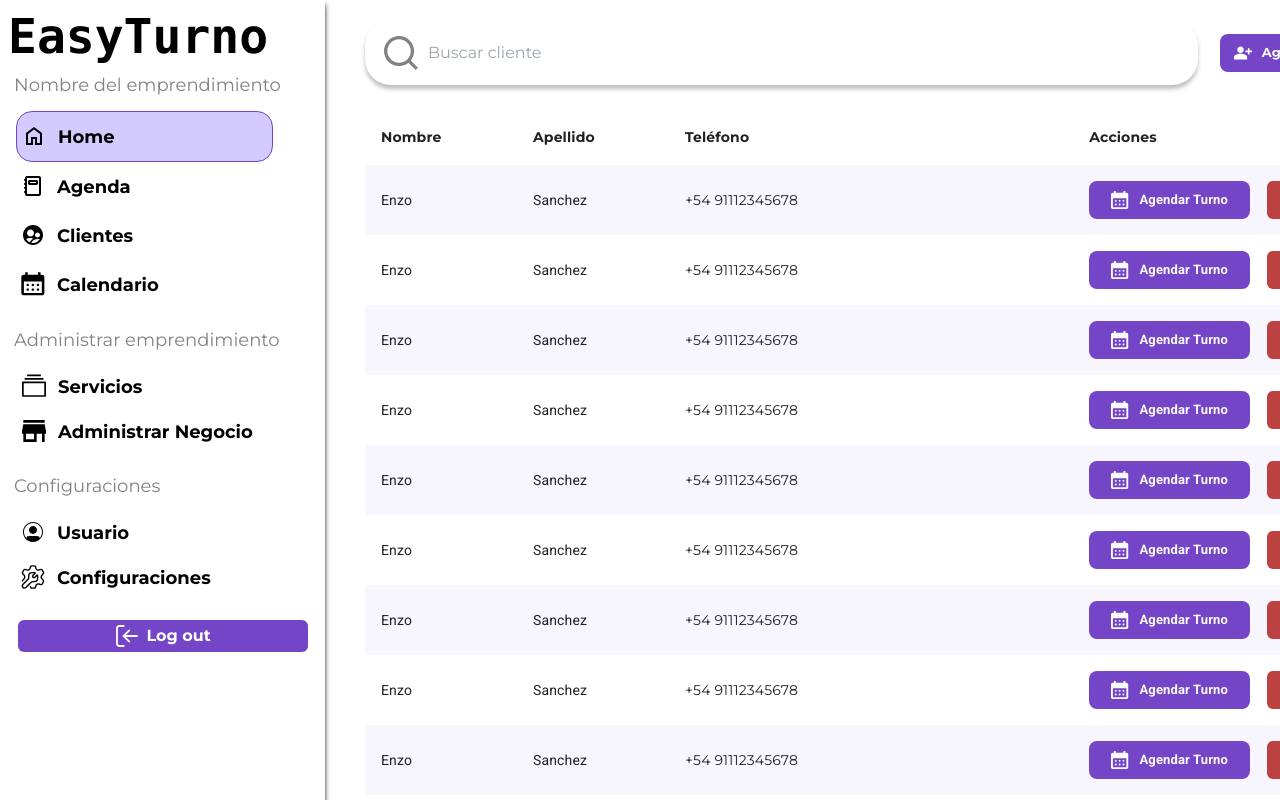
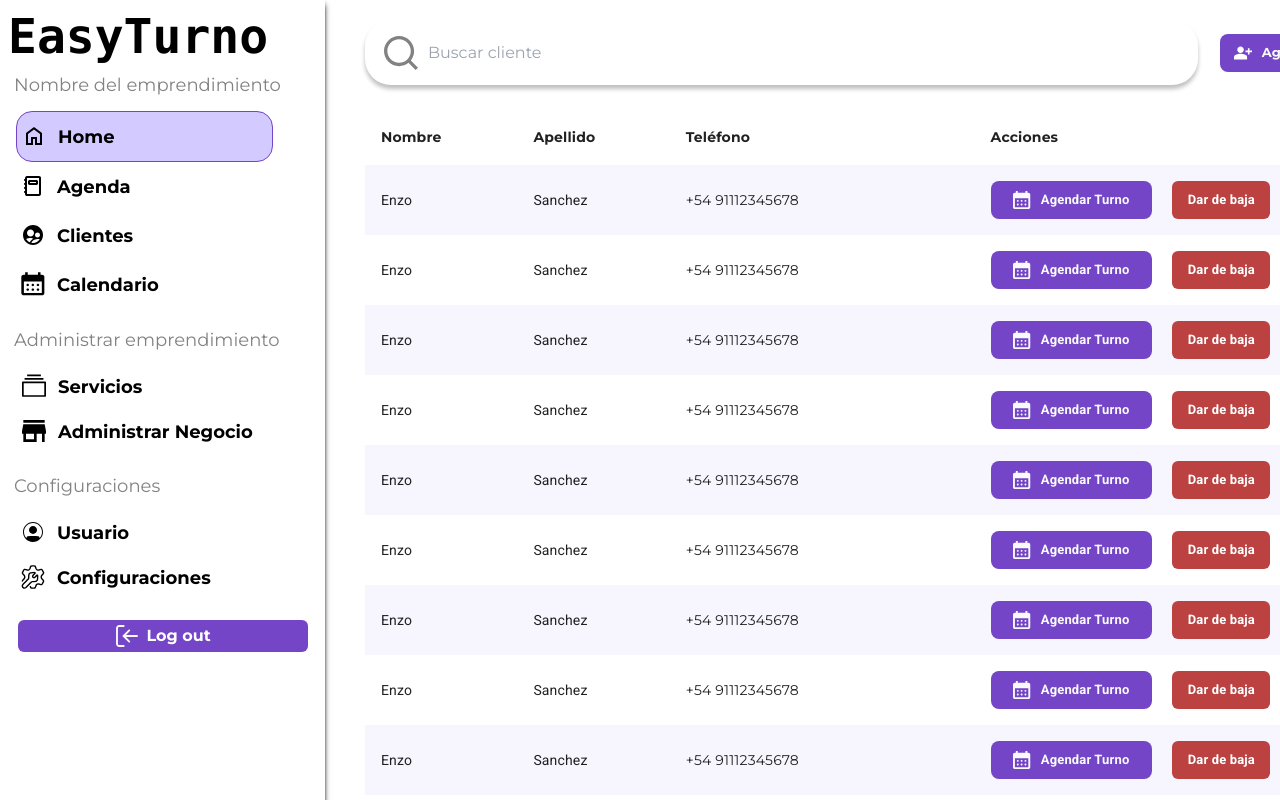
Before and after one commit to NoCountrySimulacion/EasyTurnos, a React (Vite) app in the folder Frontend/: page /clients in a window 1280 px wide. Shown: the top 800 px of the page. Built offline with nearby package versions, Linux system fonts and the light colour scheme; a web font is replaced by a local one.

Commit message:
chore: AddPageInformationClients

```diff
--- a/Frontend/package.json
+++ b/Frontend/package.json
@@ -4,7 +4,7 @@
 	"version": "0.0.0",
 	"type": "module",
 	"scripts": {
-		"dev": "vite",
+		"dev": "npm i && vite",
 		"build": "tsc && vite build",
 		"preview": "vite preview",
 		"format": "prettier --write .",
@@ -18,9 +18,7 @@
 		"@mui/icons-material": "^5.15.18",
 		"@mui/material": "^5.15.19",
 		"@mui/x-date-pickers": "^7.6.1",
-
 		"@mui/system": "^5.15.15",
-
 		"formik": "^2.4.6",
 		"leaflet": "^1.9.4",
 		"luxon": "^3.4.4",
--- a/Frontend/src/professional/mocks/rowsMock.ts
+++ b/Frontend/src/professional/mocks/rowsMock.ts
@@ -1,14 +1,74 @@
 export const rowsMock = [
-	{ name: 'Enzo', lastName: 'Sanchez', tel: '+54 91112345678' },
-	{ name: 'Enzo', lastName: 'Sanchez', tel: '+54 91112345678' },
-	{ name: 'Enzo', lastName: 'Sanchez', tel: '+54 91112345678' },
-	{ name: 'Enzo', lastName: 'Sanchez', tel: '+54 91112345678' },
-	{ name: 'Enzo', lastName: 'Sanchez', tel: '+54 91112345678' },
-	{ name: 'Enzo', lastName: 'Sanchez', tel: '+54 91112345678' },
-	{ name: 'Enzo', lastName: 'Sanchez', tel: '+54 91112345678' },
-	{ name: 'Enzo', lastName: 'Sanchez', tel: '+54 91112345678' },
-	{ name: 'Enzo', lastName: 'Sanchez', tel: '+54 91112345678' },
-	{ name: 'Enzo', lastName: 'Sanchez', tel: '+54 91112345678' },
-	{ name: 'Enzo', lastName: 'Sanchez', tel: '+54 91112345678' },
-	{ name: 'Enzo', lastName: 'Sanchez', tel: '+54 91112345678' }
+	{
+		name: 'Enzo',
+		lastName: 'Sanchez',
+		tel: '+54 91112345678',
+		to: '/clients/clients_see'
+	},
+	{
+		name: 'Enzo',
+		lastName: 'Sanchez',
+		tel: '+54 91112345678',
+		to: '/clients/clients_see'
+	},
+	{
+		name: 'Enzo',
+		lastName: 'Sanchez',
+		tel: '+54 91112345678',
+		to: '/clients/clients_see'
+	},
+	{
+		name: 'Enzo',
+		lastName: 'Sanchez',
+		tel: '+54 91112345678',
+		to: '/clients/clients_see'
+	},
+	{
+		name: 'Enzo',
+		lastName: 'Sanchez',
+		tel: '+54 91112345678',
+		to: '/clients/clients_see'
+	},
+	{
+		name: 'Enzo',
+		lastName: 'Sanchez',
+		tel: '+54 91112345678',
+		to: '/clients/clients_see'
+	},
+	{
+		name: 'Enzo',
+		lastName: 'Sanchez',
+		tel: '+54 91112345678',
+		to: '/clients/clients_see'
+	},
+	{
+		name: 'Enzo',
+		lastName: 'Sanchez',
+		tel: '+54 91112345678',
+		to: '/clients/clients_see'
+	},
+	{
+		name: 'Enzo',
+		lastName: 'Sanchez',
+		tel: '+54 91112345678',
+		to: '/clients/clients_see'
+	},
+	{
+		name: 'Enzo',
+		lastName: 'Sanchez',
+		tel: '+54 91112345678',
+		to: '/clients/clients_see'
+	},
+	{
+		name: 'Enzo',
+		lastName: 'Sanchez',
+		tel: '+54 91112345678',
+		to: '/clients/clients_see'
+	},
+	{
+		name: 'Enzo',
+		lastName: 'Sanchez',
+		tel: '+54 91112345678',
+		to: '/clients/clients_see'
+	}
 ]
--- a/Frontend/src/professional/pages/Clients.tsx
+++ b/Frontend/src/professional/pages/Clients.tsx
@@ -12,7 +12,7 @@ import { ScheduleAppointmentButton } from '../components/ScheduleAppointmentButt
 import { UnsubscribeButton } from '../components/UnsubscribeButton'
 import { styled } from '@mui/system'
 import { rowsMock } from '../mocks/rowsMock'
-
+import { Link } from 'react-router-dom'
 function TableClient() {
 	const CustomTableCell = styled(TableCell)({
 		borderBottom: 'none',
@@ -49,24 +49,23 @@ function TableClient() {
 						</CustomTableRow>
 					</TableHead>
 					<TableBody>
-						{rowsMock
-							// .slice(page * rowsPerPage, page * rowsPerPage + rowsPerPage)
-							.map((row, index) => (
+						{rowsMock.map((row, index) => (
 							<CustomTableRow
 								key={index}
 								className={index % 2 == 0 ? 'bg-[#F7F6FE]' : 'bg-white'}
 							>
 								<CustomTableCell className='w-[15%]'>
-										{row.name}
+									<Link to={row.to}>{row.name}</Link>
 								</CustomTableCell>
+
 								<CustomTableCell className='w-[15%]'>
-										{row.lastName}
+									<Link to={row.to}>{row.lastName}</Link>
 								</CustomTableCell>
-									<CustomTableCellTel className='w-[40%]'>
-										{row.tel}
+								<CustomTableCellTel className='w-[30%]'>
+									<Link to={row.to}>{row.tel}</Link>
 								</CustomTableCellTel>
 								<CustomTableCell align='right'>
-										<div className='flex gap-[16.75px] justify-start'>
+									<div className='flex gap-[20.75px] justify-start'>
 										<ScheduleAppointmentButton />
 										<UnsubscribeButton />
 									</div>
--- a/Frontend/src/professional/pages/UserViewInd.tsx
+++ b/Frontend/src/professional/pages/UserViewInd.tsx
@@ -1,13 +1,22 @@
 /* eslint-disable @typescript-eslint/no-unused-vars */
 import { useState } from 'react'
-import { Calendar } from '../components/icons/Icons'
+import { Calendar, IconGeneral } from '../components/icons/Icons'
+import { Link } from 'react-router-dom'
 
 export function UserViewInd(): JSX.Element {
-	const [turno] = useState(true)
+	const [turno] = useState(false)
 
 	return (
-		<main className='relative top-[182px] left-10 w-[60em]'>
-			<section className='w-[65%]'>
+		<main className='ml-4 mt-2'>
+			<section className='w-full'>
+				<div className='flex items-center content-center gap-4 border shadow-2xl'>
+					<IconGeneral width={160} height={167} />
+					<h2 className='font-montserrat font-[600] text-[26px] w-[300px]'>
+						Nombre y apellido del cliente
+					</h2>
+				</div>
+			</section>
+			<section className='w-[65%] mt-[32px] ml-4'>
 				<section className='mb-1 mt-1'>
 					<h4 className='font-roboto font-[400]'>Edad</h4>
 					<h4 className='text-[#828282] font-roboto '>56</h4>
@@ -54,8 +63,8 @@ export function UserViewInd(): JSX.Element {
 				</section>
 			</section>
 
-			<section className='flex mt-1  justify-end'>
-				<div className='flex flex-row justify-end w-[30rem] gap-2 mb-10'>
+			<section className='flex mt-7  justify-end'>
+				<div className='flex flex-row justify-end w-[30rem] gap-2 mb-10 mr-4'>
 					<button className='flex justify-center item-center content-center bg-[#7445C7] font-montserrat font-[700] p-2 rounded-md text-[#fff] '>
 						<span className='pr-1 pt-[.5px]'>
 							<Calendar width={20} height={20} />
@@ -67,6 +76,15 @@ export function UserViewInd(): JSX.Element {
 					</button>
 				</div>
 			</section>
+			<section className='ml-5'>
+				<div>
+					<Link to={'/clients'}>
+						<button className='bg-[#7445C7] p-[10px] rounded-md font-montserrat font-[700] text-[#fff]'>
+							Volver
+						</button>
+					</Link>
+				</div>
+			</section>
 		</main>
 	)
 }
--- a/Frontend/src/routes/AppRoutes.tsx
+++ b/Frontend/src/routes/AppRoutes.tsx
@@ -12,6 +12,7 @@ import LayoutApp from '../layout/pages/LayoutApp'
 import Calendar from '../calendar/pages/Calendar'
 import Clients from '../professional/pages/Clients'
 import { AddClientForm } from '../professional/pages/AddClientForm'
+import { UserViewInd } from '../professional/pages/UserViewInd'
 
 export default function AppRoutes() {
 	return (
@@ -30,6 +31,7 @@ export default function AppRoutes() {
 					<Route path='/home' element={<Home />} />
 					<Route path='/calendar' element={<Calendar />} />
 					<Route path='/clients' element={<Clients />} />
+					<Route path='/clients/clients_see' element={<UserViewInd />} />
 					<Route path='/professional/add-client' element={<AddClientForm />} />
 				</Route>
 			</Routes>
```
Also changed, not shown: Frontend/src/professional/components/icons/Icons.tsx (+23 -0 lines), 1 other file (tests, documents, lock files or other folders). Lines whose indentation alone changed are shown as unchanged.
